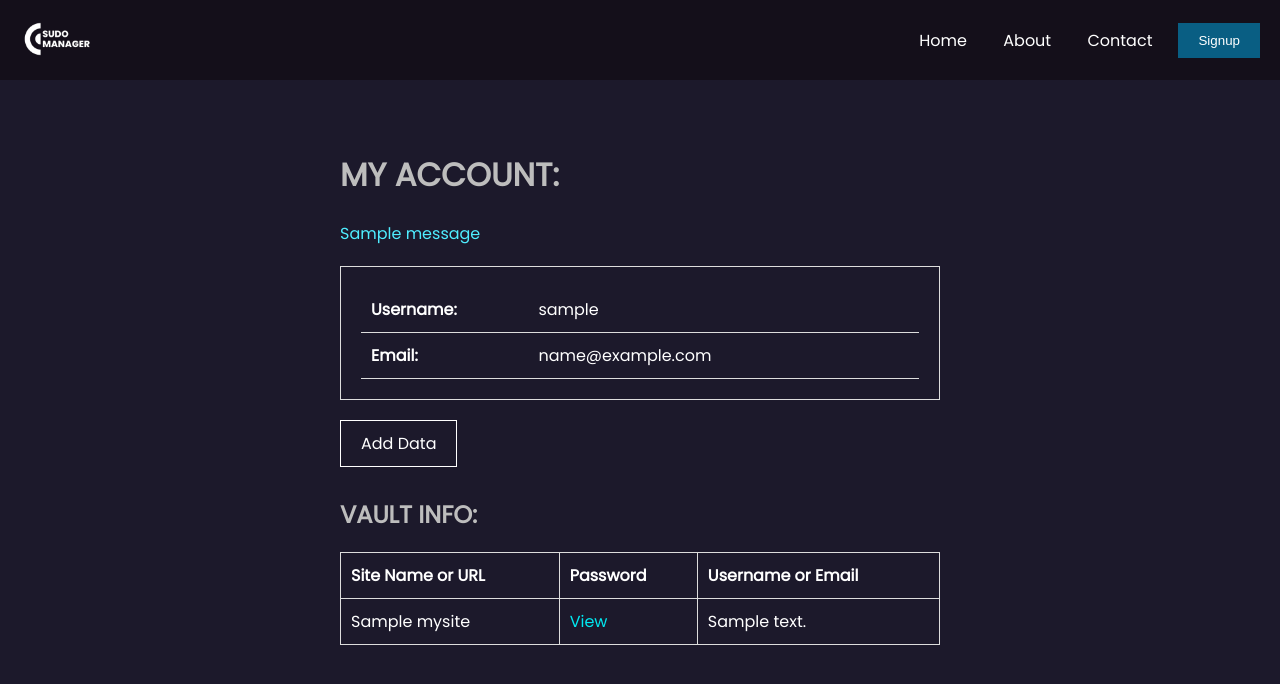
After one commit to crabcatcher0/Password_manager, a Django app: page /account/1/ in a window 1280 px wide. The commit adds this page. Shown: the top 684 px of the page. Run offline with Django 5.2, Linux system fonts and the light colour scheme; tables that the repository leaves empty hold one stand-in row (values such as "Sample post"); one stand-in notice (Sample message) is shown.

Commit message:
registration, login and logout done

```diff
--- a/my_api/app_api/admin.py
+++ b/my_api/app_api/admin.py
@@ -4,3 +4,4 @@ from .models import *
 
 
 admin.site.register(UserData)
+admin.site.register(Mysite)
--- a/my_api/app_api/models.py
+++ b/my_api/app_api/models.py
@@ -1,4 +1,5 @@
 from django.db import models
+from django.contrib.auth.models import User
 
 # Create your models here.
 class UserData(models.Model):
@@ -9,3 +10,14 @@ class UserData(models.Model):
 
     def __str__(self):
         return self.site_name
+
+
+class Mysite(models.Model):
+    user = models.ForeignKey(User, on_delete=models.CASCADE, default=1)
+    site_name = models.CharField(max_length=225, null=False)
+    password = models.CharField(max_length=225, null=False)
+    note = models.CharField(max_length=225, null=True, default='-No notes were created.')
+    created_on = models.DateTimeField(auto_now_add=True)
+
+    def __str__(self):
+        return self.site_name
--- /dev/null
+++ b/my_api/app_api/static/css/account.css
@@ -0,0 +1,209 @@
+.account-container {
+    max-width: 600px;
+    margin: 20px auto;
+    padding: 30px;
+    background-color: transparent;
+
+}
+
+.account-container .account-message {
+    color: #4fedff;
+}
+
+.account-title {
+    color: #bdbdbd;
+}
+
+.user-info {
+    background-color: transparent;
+    padding: 20px;
+    border: 1px solid #ddd;
+    margin-top: 20px;
+}
+
+.user-table {
+    color: white;
+    width: 100%;
+    border-collapse: collapse;
+}
+
+.user-table th, .user-table td {
+    padding: 10px;
+    text-align: left;
+    border-bottom: 1px solid #ddd;
+}
+
+.user-table th {
+    width: 30%;
+    font-weight: bold;
+    background-color: transparent;
+}
+
+.user-table td {
+    width: 70%;
+}
+
+.account-content {
+    margin-top: 20px;
+}
+
+.modal-toggle {
+    display: none;
+}
+
+.modal {
+    position: fixed;
+    top: 0;
+    left: 0;
+    width: 100%;
+    height: 100%;
+    background-color: rgba(0, 0, 0, 0.5);
+    display: none;
+    justify-content: center;
+    align-items: center;
+}
+
+.modal-content {
+    background-color: #fff;
+    padding: 20px;
+    border-radius: 8px;
+    width: 60%;
+    max-width: 400px;
+    position: relative;
+    text-align: center;
+}
+
+.close {
+    position: absolute;
+    top: 10px;
+    right: 10px;
+    font-size: 24px;
+    cursor: pointer;
+}
+
+.add-data-btn {
+    padding: 10px 20px;
+    background-color: transparent;
+    color: #fff;
+    border: 1px solid white;
+    cursor: pointer;
+    text-align: center;
+    display: inline-block;
+}
+
+.add-data-btn:hover {
+    background-color: #0056b3;
+}
+
+.modal-toggle:checked + .modal {
+    display: flex;
+}
+
+form {
+    margin-top: 20px;
+}
+
+form label {
+    display: block;
+    margin-bottom: 4px;
+    font-weight: bold;
+}
+
+form input[type="text"] {
+    width: 100%;
+    padding: 10px 0;
+    font-size: 15px;
+    border: 1px solid #ccc;
+    margin-bottom: 10px;
+}
+
+form button[type="submit"] {
+    padding: 10px 20px;
+    background-color: #04284e;
+    color: #fff;
+    border: none;
+    border-radius: 4px;
+    cursor: pointer;
+    font-size: 16px;
+}
+
+form button[type="submit"]:hover {
+    background-color:  #0056b3;
+}
+
+.info-table {
+    margin-top: 30px;
+}
+
+.store-title{
+    color: #bdbdbd;
+}
+
+.stored-data-table {
+    width: 100%;
+    border-collapse: collapse;
+    margin-top: 15px;
+}
+
+.stored-data-table th, .stored-data-table td {
+    padding: 10px;
+    border: 1px solid #ddd;
+}
+
+.stored-data-table th {
+    background-color: transparent;
+    color: white;
+    font-weight: bold;
+    text-align: left;
+}
+
+.stored-data-table td {
+    text-align: left;
+}
+
+.password-cell {
+    position: relative;
+}
+
+.toggle-password {
+    display: none;
+}
+
+.toggle-label {
+    cursor: pointer;
+    color: #00e9f1;
+}
+
+
+.password-mask {
+    display: inline;
+}
+
+.password-text {
+    display: none;
+}
+
+.toggle-password:checked ~ .toggle-label:after {
+    content: "Hide";
+}
+
+.toggle-password:checked ~ .password-mask {
+    display: none;
+}
+
+.toggle-password:checked ~ .password-text {
+    display: inline;
+}
+
+.toggle-password:not(:checked) ~ .toggle-label:after {
+    content: "View";
+}
+
+.table-tr{
+    color: white;
+}
+
+.stored-data-table tbody tr:nth-child(even) {
+
+    background-color: transparent;
+}
--- /dev/null
+++ b/my_api/app_api/templates/account.html
@@ -0,0 +1,79 @@
+{% load static %}
+{% include "base.html" %}
+{% block content %}
+<link rel="stylesheet" href="{% static 'css/account.css' %}">
+<div class="account-container">
+    <h1 class="account-title">MY ACCOUNT:</h1>
+    {% for message in messages %}
+    <span class="account-message">{{ message }}</span>
+    {% endfor %}
+    <div class="user-info">
+        <table class="user-table">
+            <tr>
+                <th>Username:</th>
+                <td>{{ user_data.username }}</td>
+            </tr>
+            <tr>
+                <th>Email:</th>
+                <td>{{ user_data.email }}</td>
+            </tr>
+        </table>
+    </div>
+    <div class="account-content">
+        <label for="modal-toggle" class="add-data-btn">Add Data</label>
+        <input type="checkbox" id="modal-toggle" class="modal-toggle">
+        <div class="modal">
+            <div class="modal-content">
+                <label for="modal-toggle" class="close">&times;</label>
+                <h2>Add Data</h2>
+                <form id="addDataForm" method="POST" action="{% url 'add_data' user.id %}">
+                    {% csrf_token %}
+                    <div class="form-group">
+                        <label for="site_input">Site Name or URL:</label>
+                        <input type="text" id="site_input" name="site_name" required>
+                    </div>
+                    <div class="form-group">
+                        <label for="pass_input">Password:</label>
+                        <input type="text" id="pass_input" name="password" required>
+                    </div>
+                    <div class="form-group">
+                        <label for="note_input">Email or Username:</label>
+                        <input type="text" id="note_input" name="note">
+                    </div>
+                    <button type="submit">Submit</button>
+                </form>
+            </div>
+        </div>
+    </div>
+    <div class="info-table">
+        <h2 class="store-title">VAULT INFO:</h2>
+        <table class="stored-data-table">
+            <thead>
+                <tr>
+                    <th>Site Name or URL</th>
+                    <th>Password</th>
+                    <th>Username or Email</th>
+                </tr>
+            </thead>
+            <tbody>
+                {% for item in data %}
+                <tr class="table-tr">
+                    <td>{{ item.site_name }}</td>
+                    <td class="password-cell">
+                        <input type="checkbox" id="showPassword{{ forloop.counter }}" class="toggle-password">
+                        <label for="showPassword{{ forloop.counter }}" class="toggle-label"></label>
+                        <span class="password-text">{{ item.password }}</span>
+                    </td>
+                    <td>{{ item.note }}</td>
+                </tr>
+                {% empty %}
+                <tr>
+                    <td colspan="3" style="color: white;">No data available. Please add.</td>
+                </tr>
+                {% endfor %}
+            </tbody>
+        </table>
+    </div>
+</div>
+
+{% endblock %}
--- a/my_api/app_api/templates/base.html
+++ b/my_api/app_api/templates/base.html
@@ -16,14 +16,21 @@
     <div class="navlinks">
         <a href="{% url 'home' %}">Home</a>
         <a href="#about">About</a>
+        <a href="#contact">Contact</a>
         {% if user.is_authenticated %}
-        <a href="#services">Account</a>
+        <a href="{% url 'account' user.id %}">Account</a>
         {% endif %}
-        <a href="#contact">Contact</a>
     </div>
+    {% if not request.user.is_authenticated%}
     <button class="login-button">
         <a href="{% url 'register' %}">Signup</a>
     </button>
+    {% endif %}
+    {% if user.is_authenticated %}
+    <button class="login-button">
+        <a href="{% url 'logout' %}">Logout</a>
+    </button>
+    {% endif %}
 </nav>
 {% block content %}
 {% endblock %}
--- a/my_api/app_api/templates/register.html
+++ b/my_api/app_api/templates/register.html
@@ -11,7 +11,7 @@
     <form action="#" method="POST">
         {% csrf_token %}
         {{ form.as_p }}
-        <span class="login-btn">Already have a account? <a href="#" style="color: cyan; text-decoration: none;">Login</a></span>
+        <span class="login-btn">Already have a account? <a href="{% url 'login' %}" style="color: cyan; text-decoration: none;">Login</a></span>
         <button class="submit-btn" type="submit">
             Register
         </button>
--- a/my_api/app_api/urls.py
+++ b/my_api/app_api/urls.py
@@ -6,4 +6,8 @@ urlpatterns = [
     path('my_data/', my_data, name="my_data"),
     path('generate_pass/', generate_pass, name="generate_pass"),
     path('register/', register, name="register"),
+    path('login/', user_login, name="login"),
+    path('logout/', user_logout, name="logout"),
+    path('account/<int:id>/', account, name="account"),
+    path('add_data/<int:id>/', add_data, name="add_data"),
 ]
--- a/my_api/app_api/views.py
+++ b/my_api/app_api/views.py
@@ -1,10 +1,11 @@
 # Create your views here.
-from django.shortcuts import redirect, render
-from django.shortcuts import HttpResponse
+from django.shortcuts import redirect, render, get_object_or_404
+from django.contrib.auth import login, logout
 from .serializer import DataSerializer
-from django.contrib import messages
-from .models import UserData
-from .forms import RegisterForm
+from django.contrib import messages, auth
+from django.contrib.auth.models import User
+from .models import UserData, Mysite
+from .forms import RegisterForm, LoginForm, MysiteForm
 from rest_framework import status
 from rest_framework.response import Response
 from rest_framework.decorators import api_view
@@ -56,11 +57,79 @@ def register(request):
         form = RegisterForm(request.POST)
         if form.is_valid():
             form.save()
+            messages.success(request, 'Registration success. Please login.')
+            return redirect('login')
         else:
             form = RegisterForm()
-            form.errors
+            messages.error(request, 'Error: Please check all fileds.')
 
     context = {
         'form':form
     }
     return render(request, 'register.html', context)
+
+
+
+def user_login(request):
+    if request.user.is_authenticated:
+        return redirect('account')
+
+    if request.method == 'POST':
+        form = LoginForm(request, data=request.POST)
+
+        if form.is_valid():
+            username = form.cleaned_data['username']
+            password = form.cleaned_data['password']
+            user = auth.authenticate(username=username, password=password)
+
+            if user is not None:
+                auth.login(request, user)
+                return redirect('account', id=user.id)
+            else:
+                messages.error(request, 'Invalid username or password.')
+        else:
+            messages.error(request, 'Invalid username or password.')
+    else:
+        form = LoginForm()
+
+    return render(request, 'login.html', {'form': form})
+
+
+
+def user_logout(request):
+    logout(request)
+    return redirect('home')
+
+
+
+def account(request, id):
+    user_data = get_object_or_404(User, pk=id)
+    data = Mysite.objects.filter(user_id = id)
+    context = {
+        'user_data':user_data,
+        'data':data
+    }
+    return render(request, "account.html", context)
+
+
+def add_data(request, id):
+    if request.method == 'POST':
+        form = MysiteForm(request.POST)
+        if form.is_valid():
+            user = User.objects.get(id=id)
+
+            mysite_instance = form.save(commit=False)
+            mysite_instance.user_id = id
+            mysite_instance.save()
+
+            messages.success(request, 'Data added successfully.')
+            return redirect('account', id=id)
+        else:
+            messages.error(request, 'Error: Please check all fields.')
+    else:
+        form = MysiteForm()
+
+    context = {
+        'form': form
+    }
+    return render(request, "account.html", context)
```
Also changed, not shown: my_api/app_api/forms.py (+14 -2 lines), my_api/app_api/static/css/login.css (added, +63 -0 lines), my_api/app_api/templates/login.html (added, +14 -0 lines), my_api/app_api/migrations/0002_mysite.py (added), my_api/app_api/migrations/0003_mysite_account.py (added), my_api/app_api/migrations/0004_remove_mysite_account.py (added), my_api/app_api/migrations/0005_mysite_user.py (added).
